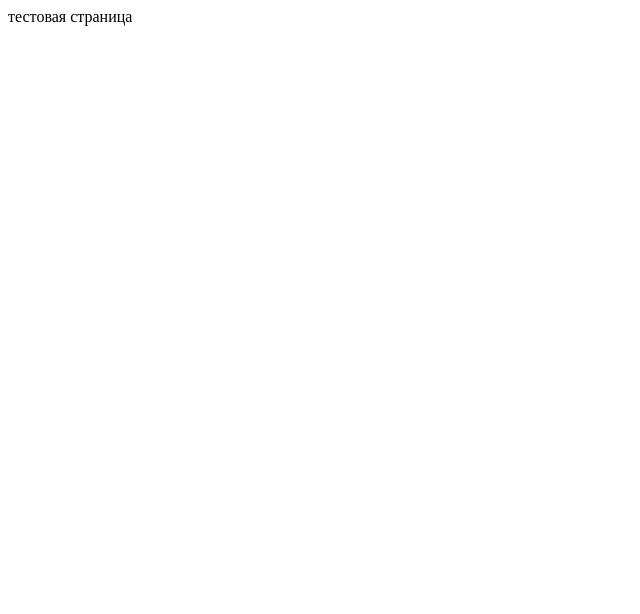
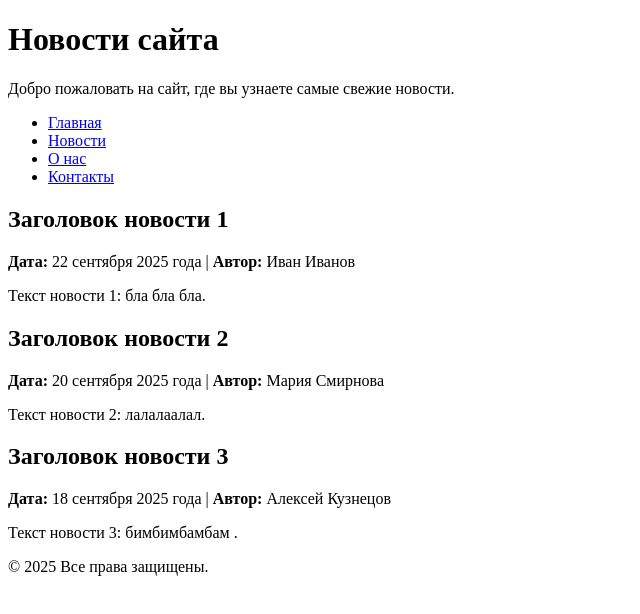
Before and after one commit to zverobot1k/frontend-and-backend-practice, a plain HTML site: page index.html in a window 1280 px wide. Shown: the whole page, without its empty margins (0-640 px from the left). Drawn offline with Linux system fonts and the light colour scheme.

Commit message:
коммит 1

```diff
--- a/index.html
+++ b/index.html
@@ -1 +1,42 @@
-тестовая страница
+<!DOCTYPE html>
+<html lang="ru">
+<head>
+    <meta charset="UTF-8">
+    <meta name="viewport" content="width=device-width, initial-scale=1.0">
+    <title>Новости</title>
+</head>
+<body>
+    <header>
+        <h1>Новости сайта</h1>
+        <p>Добро пожаловать на сайт, где вы узнаете самые свежие новости.</p>
+    </header>
+    <nav>
+        <ul>
+            <li><a href="index.html">Главная</a></li>
+            <li><a href="news.html">Новости</a></li>
+            <li><a href="about.html">О нас</a></li>
+            <li><a href="contact.html">Контакты</a></li>
+        </ul>
+    </nav>
+    <main>
+        <section>
+            <h2>Заголовок новости 1</h2>
+            <p><strong>Дата:</strong> 22 сентября 2025 года | <strong>Автор:</strong> Иван Иванов</p>
+            <p>Текст новости 1: бла бла бла.</p>
+        </section>
+        <section>
+            <h2>Заголовок новости 2</h2>
+            <p><strong>Дата:</strong> 20 сентября 2025 года | <strong>Автор:</strong> Мария Смирнова</p>
+            <p>Текст новости 2: лалалаалал.</p>
+        </section>
+        <section>
+            <h2>Заголовок новости 3</h2>
+            <p><strong>Дата:</strong> 18 сентября 2025 года | <strong>Автор:</strong> Алексей Кузнецов</p>
+            <p>Текст новости 3: бимбимбамбам .</p>
+        </section>
+    </main>
+    <footer>
+        <p>© 2025 Все права защищены.</p>
+    </footer>
+</body>
+</html>
```
